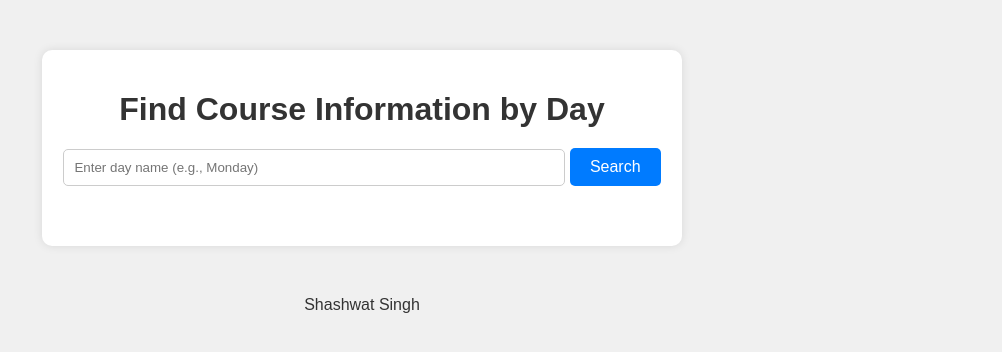
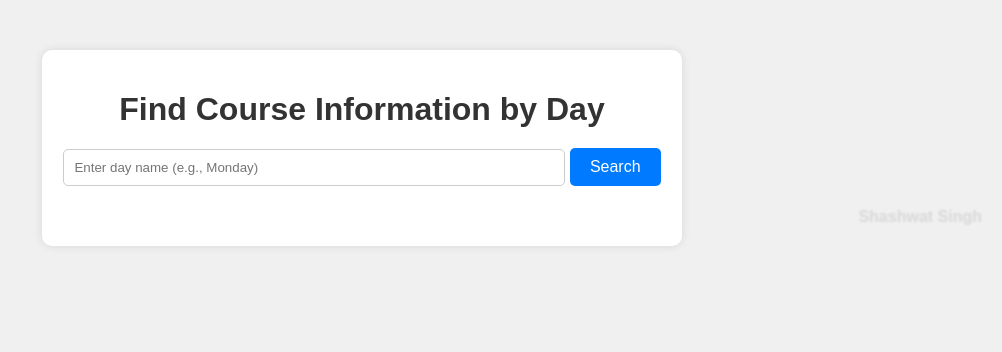
Before and after one commit to ShashwatSingh321/Timetable, a plain HTML site: page index.html in a window 1280 px wide. Shown: the whole page, without its empty margins (278-1280 px from the left). Drawn offline with Linux system fonts and the light colour scheme.

Commit message:
Update styles.css

```diff
--- a/styles.css
+++ b/styles.css
@@ -5,6 +5,7 @@ body {
     text-align: center;
     margin: 0;
     padding: 0;
+    position: relative; /* Ensure logo positioning works correctly */
 }
 
 .container {
@@ -62,3 +63,15 @@ button:hover {
 .course p {
     margin: 5px 0;
 }
+
+.logo {
+    position: absolute;
+    bottom: 20px;
+    right: 20px;
+    font-size: 16px; /* Smaller text size */
+    opacity: 0.5; /* Lighter opacity */
+    color: rgba(0, 0, 0, 0.2); /* Very light color */
+    font-weight: bold;
+    filter: blur(1px); /* Apply blur effect */
+    white-space: nowrap; /* Prevent text wrapping */
+}
```
